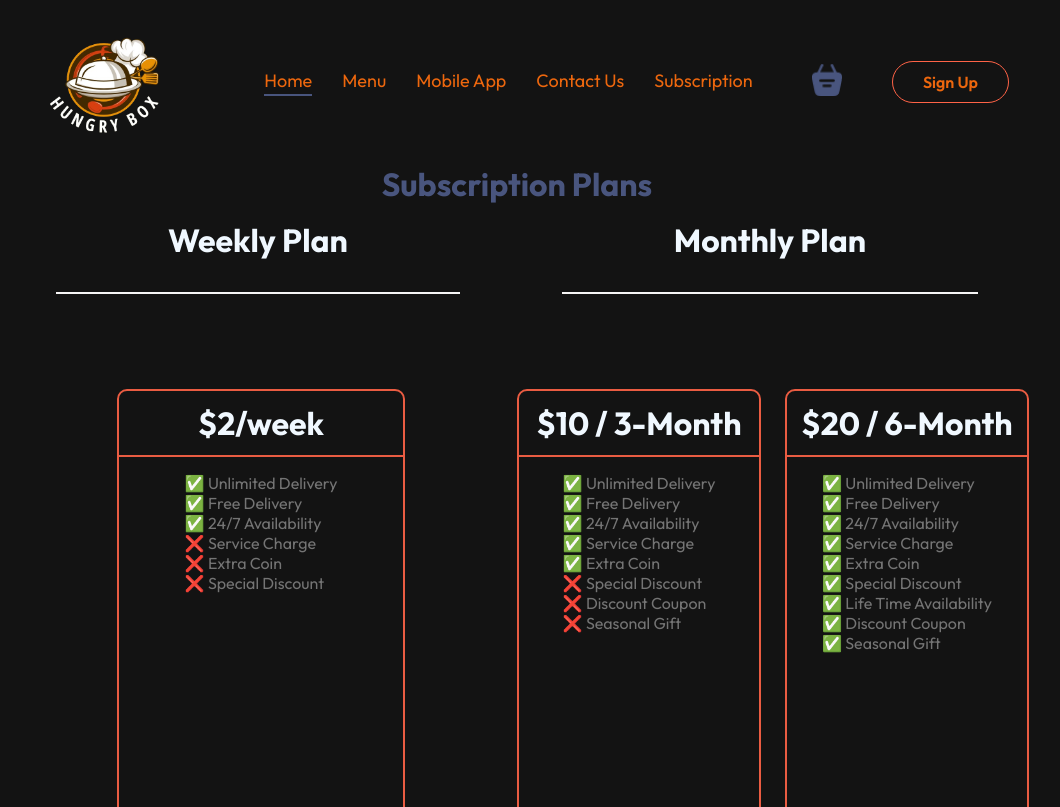
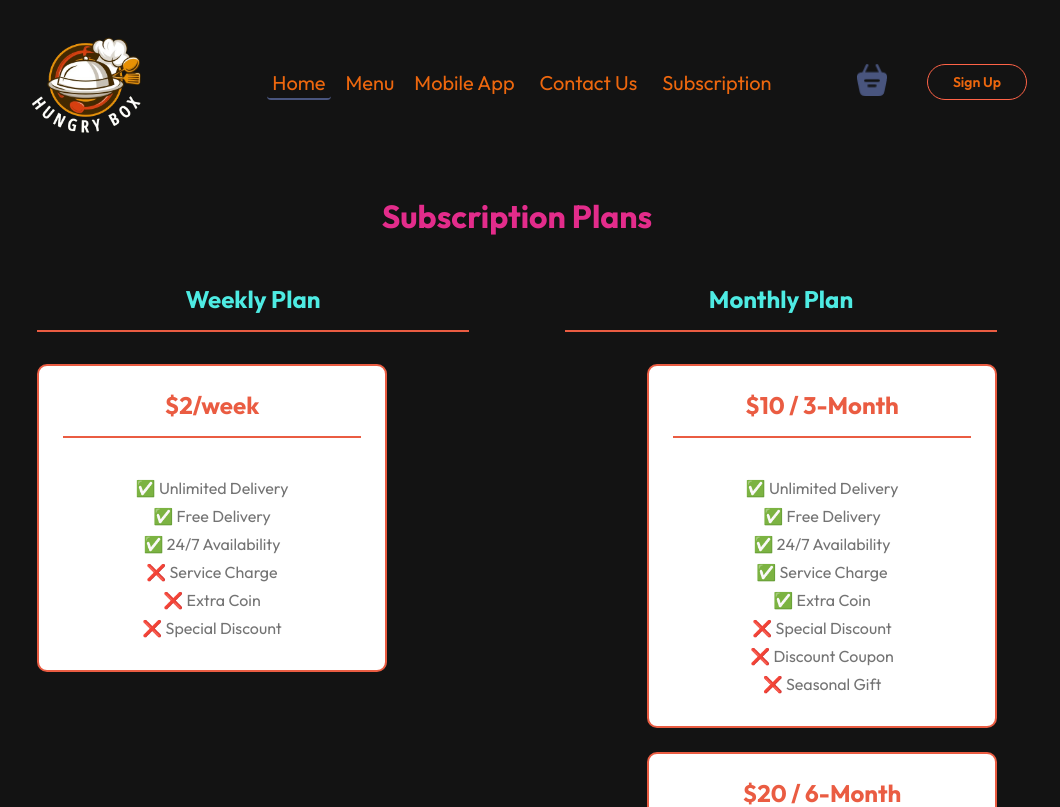
Before and after one commit to rishyym0927/HungryBox, a React (Create React App) app in the folder frontend/: page /subscription in a window 1280 px wide. Shown: the top 807 px of the page, without its empty margins (123-1183 px from the left). Built offline with nearby package versions, Linux system fonts and the light colour scheme; no server answers.

Commit message:
UX is enhanced with loading issue

```diff
--- a/frontend/src/components/ExploreMenu/ExploreMenu.js
+++ b/frontend/src/components/ExploreMenu/ExploreMenu.js
@@ -26,7 +26,7 @@ const ExploreMenu = ({ category, setCategory }) => {
               <img
                 className={category === item.menu_name ? "active" : ""}
                 src={item.menu_image}
-                alt=""
+                alt={item.menu_name}
               />
               <p>{item.menu_name}</p>
             </div>
--- a/frontend/src/components/Header/Header.css
+++ b/frontend/src/components/Header/Header.css
@@ -4,6 +4,9 @@
   background: url("/public/header_img.png") no-repeat;
   background-size: cover;
   position: relative;
+  background-attachment: fixed; /* Parallax effect */
+  border-radius: 20px; /* Rounded corners */
+  overflow: hidden; /* Ensures content doesn't overflow the rounded corners */
 }
 
 .header-content {
@@ -15,19 +18,23 @@
   max-width: 55%;
   bottom: 10%;
   left: 6vw;
-  animation: fadeIn 3s;
+  animation: fadeIn 3s ease-in-out;
 }
 
-.header-content h2 {
+.header-title {
   font-weight: 500;
-  color: #000;
+  color: #fff; /* White text for better contrast */
   font-size: max(4.5vw, 22px);
+  text-shadow: 2px 2px 5px rgba(0, 0, 0, 0.7); /* Adding a shadow for readability */
 }
 
-.header-content p {
-  color: #000;
+.header-description {
+  color: #fff;
   font-weight: 500;
   font-size: 1.5vw;
+  text-shadow: 2px 2px 5px rgba(0, 0, 0, 0.7);
+  opacity: 0; /* Initially hidden for animation */
+  animation: fadeIn 2s 1.5s forwards; /* Delayed fade-in for description */
 }
 
 @media (max-width: 1050px) {
@@ -44,3 +51,14 @@
     display: none;
   }
 }
+
+@keyframes fadeIn {
+  0% {
+    opacity: 0;
+    transform: translateY(20px);
+  }
+  100% {
+    opacity: 1;
+    transform: translateY(0);
+  }
+}
--- a/frontend/src/components/Header/Header.js
+++ b/frontend/src/components/Header/Header.js
@@ -5,8 +5,8 @@ const Header = () => {
   return (
     <div className="header">
       <div className="header-content">
-        <h2>Order your Tiffin now</h2>
-        <p>From our Kitchen to your Doorstep, Taste the Difference!"</p>
+        <h2 className="header-title">Order your Tiffin now</h2>
+        <p className="header-description">From our Kitchen to your Doorstep, Taste the Difference!</p>
       </div>
     </div>
   );
--- a/frontend/src/components/Navbar/Navbar.css
+++ b/frontend/src/components/Navbar/Navbar.css
@@ -1,45 +1,57 @@
 .navbar {
-  padding: 0px 20px;
+  padding: 0px 2px;
   display: flex;
   justify-content: space-between;
   align-items: center;
-
+  transition: 0.3s ease;
 }
 
-.navbar .logo {
+.navbar-logo img {
   width: 160px;
   margin-right: 20px;
+  transition: transform 0.3s ease;
+}
+
+.navbar-logo img:hover {
+  transform: scale(1.1);
 }
 
 .navbar-menu {
   display: flex;
   list-style: none;
-  gap: 30px;
+  gap: 10px; /* Reduced gap to fit text in one line */
   color: #ed670e;
-  font-size: 18px;
-}lo
+  font-size: 20px; /* Reduced font size */
+}
 
 .navbar-menu a {
   text-decoration: none;
   color: inherit;
-  padding: 5px 10px;
-  transition: 0.3s ease;
+  padding: 5px 5px;
   border-radius: 4px;
+  transition: background-color 0.3s ease, transform 0.2s ease;
 }
 
 .navbar-menu a:hover {
   background-color: #fff4f2;
+  transform: scale(1.05);
+}
+
+.navbar-menu .active {
+  border-bottom: 3px solid #ed670e;
+  padding-bottom: 2px;
 }
 
 .navbar-right {
   display: flex;
   align-items: center;
-  gap: 50px;
+  gap: 40px; /* Reduced gap to fit text in one line */
+  transition: 0.3s ease;
 }
 
 .navbar-right img {
   width: 30px;
-  transition: 0.3s ease;
+  transition: transform 0.3s ease;
 }
 
 .navbar-right img:hover {
@@ -48,27 +60,24 @@
 
 .navbar button {
   background: transparent;
-  font-size: 16px;
+  font-size: 14px; /* Reduced font size */
   color: #ed670e;
   border: 1px solid tomato;
-  padding: 10px 30px;
+  padding: 8px 25px;
   border-radius: 50px;
   cursor: pointer;
-  transition: 0.3s;
+  transition: 0.3s ease;
 }
 
 .navbar button:hover {
   background-color: #fff4f2;
   color: #000000;
+  transform: scale(1.05);
 }
 
 .navbar .active {
   padding-bottom: 2px;
   border-bottom: 2px solid #49557e;
-}
-
-.navbar li {
-  cursor: pointer;
 }
 
 .navbar-search-icon {
@@ -80,7 +89,7 @@
   min-width: 10px;
   min-height: 10px;
   background-color: tomato;
-  border-radius: 5px;
+  border-radius: 50%;
   top: -8px;
   right: -8px;
 }
@@ -94,18 +103,17 @@
   display: none;
   right: 0;
   z-index: 1;
+  background-color: #fff2ef;
+  box-shadow: 0 4px 12px rgba(0, 0, 0, 0.1);
+  padding: 12px 25px;
+  border-radius: 4px;
+  border: 1px solid tomato;
+  transition: opacity 0.3s ease;
 }
 
 .navbar-profile:hover .nav-profile-dropdown {
-  display: flex;
-  flex-direction: column;
-  gap: 10px;
-  background-color: #fff2ef;
-  padding: 12px 25px;
-  border-radius: 4px;
-  border: 1px solid tomato;
-  outline: 2px;
-  list-style: none;
+  display: block;
+  opacity: 1;
 }
 
 .nav-profile-dropdown li {
@@ -113,6 +121,7 @@
   align-items: center;
   gap: 10px;
   cursor: pointer;
+  transition: color 0.3s ease, transform 0.3s ease;
 }
 
 .nav-profile-dropdown img {
@@ -121,6 +130,7 @@
 
 .nav-profile-dropdown li:hover {
   color: tomato;
+  transform: translateX(5px);
 }
 
 @media (max-width: 1050px) {
@@ -128,16 +138,20 @@
     width: 140px;
     margin-right: 10px;
   }
+
   .navbar-menu {
     gap: 20px;
-    font-size: 17px;
+    font-size: 15px; /* Slightly reduced font size */
   }
+
   .navbar-right {
     gap: 40px;
   }
+
   .navbar-right img {
     width: 24px;
   }
+
   .navbar-right button {
     padding: 8px 25px;
   }
@@ -148,19 +162,23 @@
     width: 120px;
     margin-right: 10px;
   }
+
   .navbar-menu {
     gap: 15px;
-    font-size: 15px;
+    font-size: 14px; /* Slightly reduced font size */
   }
+
   .navbar-right {
     gap: 30px;
   }
+
   .navbar-right img {
     width: 20px;
   }
+
   .navbar-right button {
     padding: 7px 20px;
-    font-size: 15px;
+    font-size: 14px; /* Reduced font size */
   }
 }
 
@@ -168,12 +186,15 @@
   .navbar-menu {
     display: none;
   }
+
   .navbar-right {
     gap: 30px;
   }
+
   .navbar-right img {
     width: 22px;
   }
+
   .navbar-right button {
     padding: 8px 25px;
   }
--- a/frontend/src/pages/Subscription/Subscription.css
+++ b/frontend/src/pages/Subscription/Subscription.css
@@ -1,90 +1,105 @@
-.sub-info{
-    /* background-color: aliceblue; */
-    height:100vh;
+.sub-info {
     display: flex;
     flex-direction: column;
-    gap:1rem;
+    gap: 2rem;
     align-items: center;
     justify-content: center;
-    color: aliceblue;
-}
-
-.sub-info .plan-container{
-    height:100%;
-    width: 100%;
-    /* background-color: aqua; */
-}
-
-.plan-heading{
-    height:10%;
-    width: 100%;
-    /* background-color: red; */
-    display: flex;
-    justify-content: space-around;
+    color:rgb(78, 235, 227);
+    padding: 2rem;
 
 }
 
-.ph1{
-    padding: 0 7rem;
-    border-bottom: 2px solid rgb(246, 245, 245);
+.title {
+    text-align: center;
+    font-size: 2rem;
+    color:rgb(227, 44, 139);
 }
 
-.ph2{
-    padding: 0 7rem;
-    border-bottom: 2px solid rgb(246, 245, 245);
+.plan-container {
+    width: 100%;
 }
 
-.plan-desc{
-    height:90%;
-    width: 100%;
-    /* background-color: red; */
+.plan-heading {
     display: flex;
-
+    justify-content: space-between;
+    margin-bottom: 2rem;
+    text-align: center;
 }
 
-.plan-price-1{
-    height:100%;
-    width: 50%;
-    display: flex;
-    justify-content: center;
-    align-items: center;
-    /* background-color: white; */
+.ph1, .ph2 {
+    width: 45%;
+    padding: 1rem;
+    font-size: 1.5rem;
+    border-bottom: 2px solid #EA5C42;
 }
 
-.plan-price-2{
-    height:100%;
-    width: 50%;
+.plan-desc {
     display: flex;
-    justify-content: center;
-    align-items: center;
-    gap:1.5rem;
-    /* background-color: white; */
+    justify-content: space-between;
+    gap: 1.5rem;
 }
 
-
-.plan-price{
-    height:30rem;
-    width:18rem;
-    /* background-color: #EA5C42; */
-    border: 2px solid #EA5C42;
-    border-radius: 10px;
+.plan-price-1, .plan-price-2 {
     display: flex;
     flex-direction: column;
     align-items: center;
+    width: 100%;
+    max-width: 350px;
 }
 
-.plan-price hr{
-    width:100%;
-    border: 1px solid #EA5C42;
-}
-.plan-price h1{
+.plan-price {
+    width: 100%;
+    padding: 1.5rem;
+    border: 2px solid #EA5C42;
+    border-radius: 10px;
+    background-color: #fff;
+    display: flex;
+    flex-direction: column;
+    align-items: center;
     text-align: center;
-
-    padding: 12px;
+    margin-bottom: 1.5rem;
 }
 
-.plan-price ul{
+.plan-price hr {
+    width: 100%;
+    border: 1px solid #EA5C42;
+    margin: 1rem 0;
+}
+
+.plan-price h1 {
+    font-size: 1.5rem;
+    color: #EA5C42;
+}
+
+.plan-price ul {
     margin-top: 1rem;
+    padding: 0;
     color: #747474;
     list-style: none;
 }
+
+.plan-price li {
+    margin: 0.5rem 0;
+}
+
+@media (max-width: 768px) {
+    .plan-heading {
+        flex-direction: column;
+        gap: 1rem;
+    }
+
+    .ph1, .ph2 {
+        width: 100%;
+        padding: 0.5rem;
+    }
+
+    .plan-desc {
+        flex-direction: column;
+        gap: 1.5rem;
+    }
+
+    .plan-price-1, .plan-price-2 {
+        width: 100%;
+        max-width: 100%;
+    }
+}
--- a/frontend/src/pages/Subscription/Subscription.js
+++ b/frontend/src/pages/Subscription/Subscription.js
@@ -1,13 +1,14 @@
-import React from 'react'
+import React from 'react';
 import "./Subscription.css";
+
 export const Subscription = () => {
     return (
         <div className='sub-info'>
-            <h1 style={{ textAlign: "center",color:"#49557E" }}>Subscription Plans</h1>
+            <h1 className="title">Subscription Plans</h1>
             <div className='plan-container'>
                 <div className='plan-heading'>
-                    <h1 className='ph1' style={{ textAlign: "center" }}>Weekly Plan</h1>
-                    <h1 className='ph2' style={{ textAlign: "center" }}>Monthly Plan</h1>
+                    <h1 className='ph1'>Weekly Plan</h1>
+                    <h1 className='ph2'>Monthly Plan</h1>
                 </div>
                 <div className='plan-desc'>
                     <div className='plan-price-1'>
@@ -50,18 +51,14 @@ export const Subscription = () => {
                                 <li>✅ Service Charge</li>
                                 <li>✅ Extra Coin</li>
                                 <li>✅ Special Discount</li>
-                                <li>✅ Life Time Availability</li>
+                                <li>✅ Lifetime Availability</li>
                                 <li>✅ Discount Coupon</li>
                                 <li>✅ Seasonal Gift</li>
                             </ul>
                         </div>
                     </div>
-
-
                 </div>
-
             </div>
-
         </div>
-    )
+    );
 }
```
Also changed, not shown: frontend/src/components/ExploreMenu/ExploreMenu.css (+43 -3 lines), frontend/src/components/Footer/Footer.css (+38 -1 lines), frontend/src/components/Navbar/Navbar.js (+9 -9 lines), frontend/src/components/Footer/Footer.js (line endings or trailing spaces).
